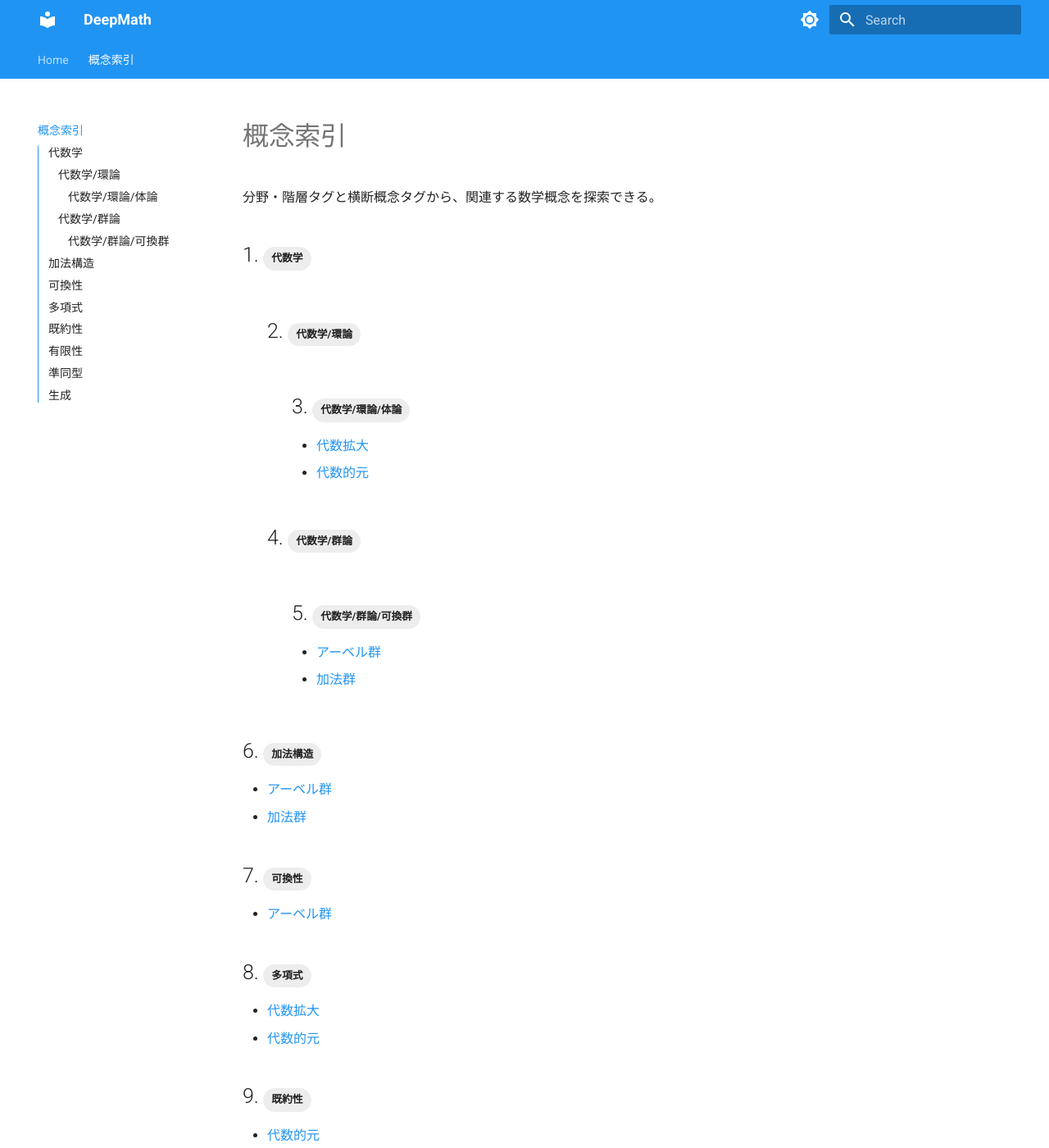
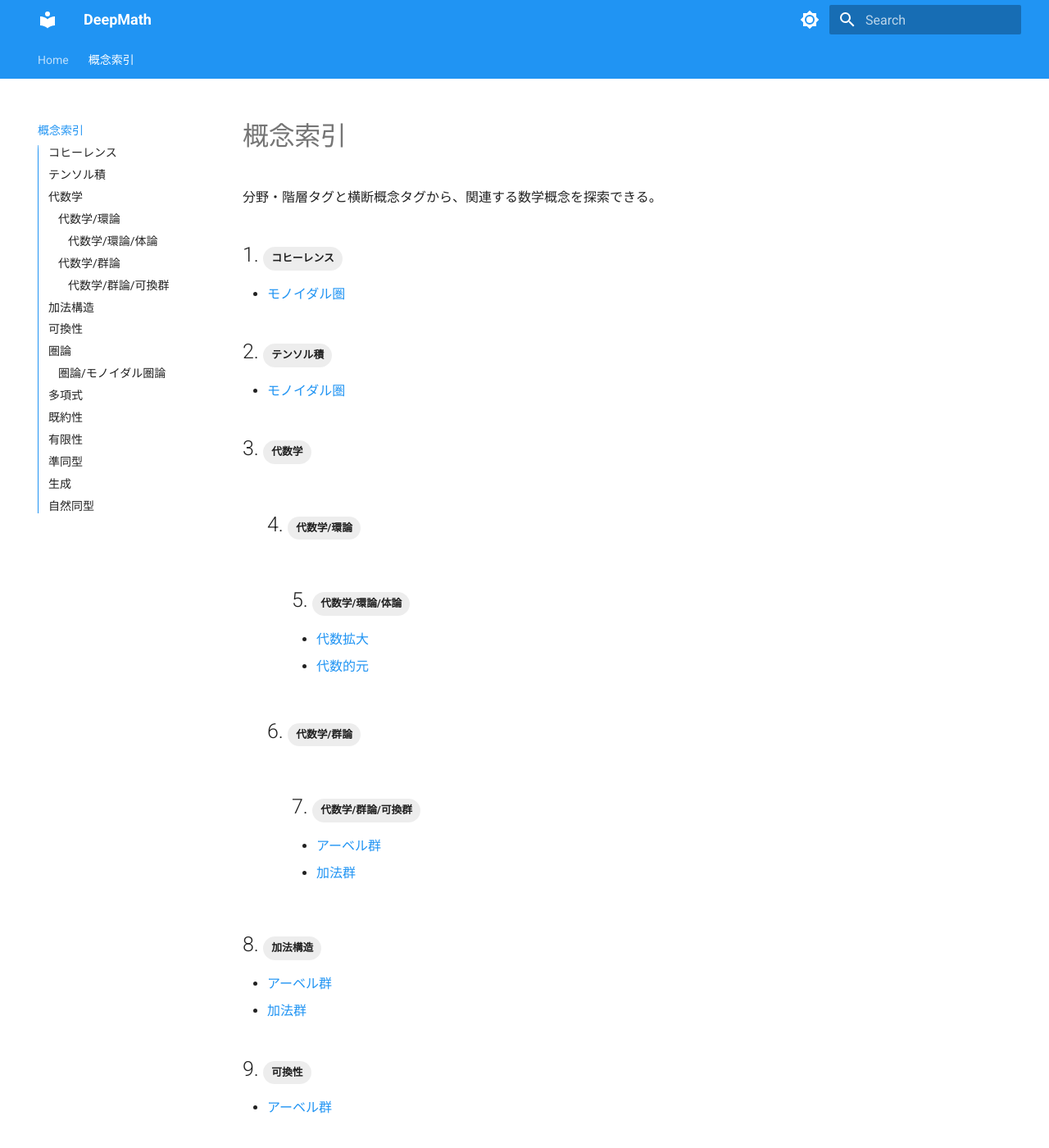
Before and after one commit to skrtk98/deepmath, an MkDocs documentation site: the page built from docs/tags.md, in a window 1280 px wide and 1400 px high. Shown: the whole window at 82% size. Built offline with MkDocs 1.6.1 and Material for MkDocs 9.7.7, drawn with Linux system fonts in a browser that asks for light colours; some of the changed text lies outside the part shown.

Commit message:
Migrate phase 8 monoidal categories

```diff
--- /dev/null
+++ b/docs/wiki/monoidal_category.md
@@ -0,0 +1,23 @@
+---
+tags:
+  - 圏論/モノイダル圏論
+  - テンソル積
+  - 自然同型
+  - コヒーレンス
+---
+
+# モノイダル圏
+
+## 定義
+
+> [!definition] モノイダル圏
+> モノイダル圏とは、圏 $`\mathcal{C}`$、函手 $`\otimes\colon\mathcal{C}\times\mathcal{C}\to\mathcal{C}`$、単位対象 $`I`$、および結合子と左右の単位子からなる構造である。
+> これらの自然同型は五角形公理と三角公理を満たす。
+
+結合子は $`(X\otimes Y)\otimes Z\cong X\otimes(Y\otimes Z)`$ を、単位子は $`I\otimes X\cong X\cong X\otimes I`$ を与える。
+
+## 例
+
+集合の圏は直積と一点集合によりモノイダル圏となる。
+
+可換環上の加群の圏はテンソル積と係数環によりモノイダル圏となる。
```
Also changed, not shown: MIGRATION_PLAN.md (+1 -0 lines).
